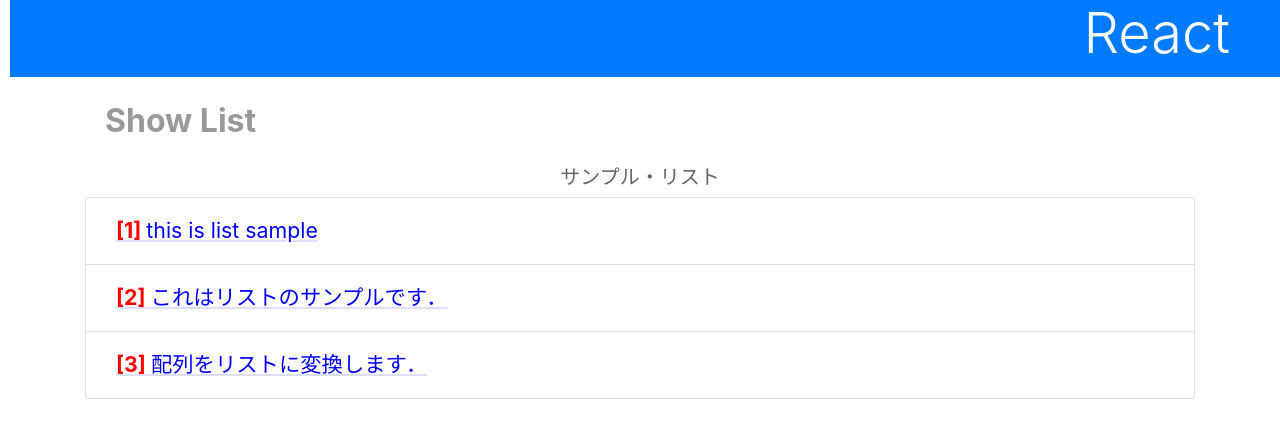
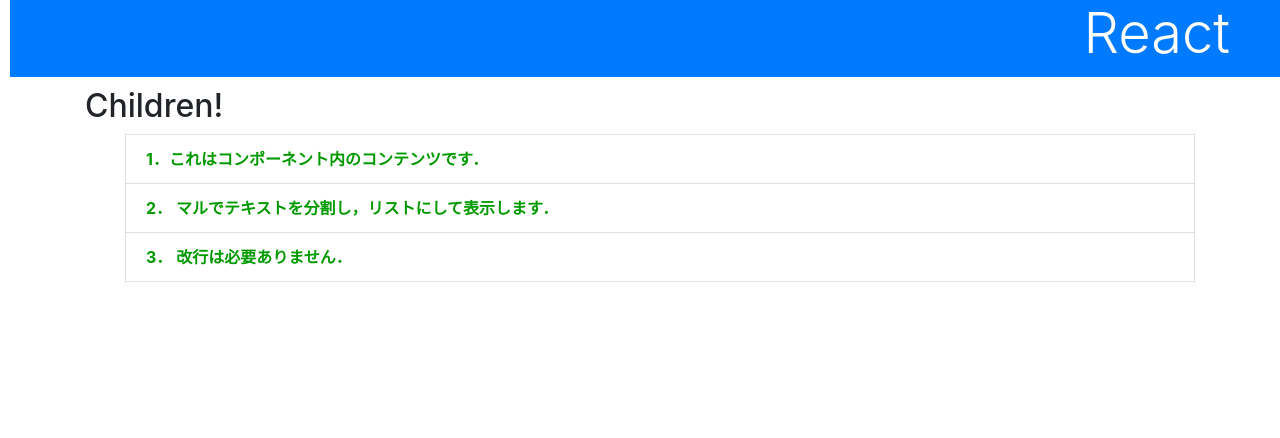
Before and after one commit to kitoriaaa/React-learn, a React (Create React App) app in the folder react_app_v2/: page / in a window 1280 px wide. Shown: the top 438 px of the page. Built offline with nearby package versions, Linux system fonts and the light colour scheme.

Commit message:
Update to use component children

```diff
--- a/react_app_v2/src/App.js
+++ b/react_app_v2/src/App.js
@@ -1,18 +1,11 @@
+import React, { Component } from 'react';
 import './App.css';
-import React, { Component } from 'react';
 
 class App extends Component {
-  data = [
-    "this is list sample",
-    "これはリストのサンプルです．",
-    "配列をリストに変換します．",
-  ];
+  input = '';
 
   constructor(props) {
     super(props);
-    this.state = {
-      list: this.data,
-    };
   }
 
   render() {
@@ -20,8 +13,11 @@
       <div>
         <h1 className="bg-primary text-white display-4">React</h1>
         <div className="container">
-          <p className="subtitle">Show List</p>
-          <List title="サンプル・リスト" data={this.data} />
+          <Message title="Children!">
+            これはコンポーネント内のコンテンツです．
+            マルでテキストを分割し，リストにして表示します．
+            改行は必要ありません．
+          </Message>
         </div>
       </div>
     )
@@ -29,49 +25,36 @@
 }
 
 
-class List extends Component {
-  number = 1
+class Message extends Component {
+  li = {
+    fotSize: "14pt",
+    fontWeight: "bold",
+    color: "#090",
+  };
+
   render() {
-    let data = this.props.data;
+    let content = this.props.children;
+    let arr = content.split("．");
+    let arr2 = []
+    for (let i = 0; i < arr.length; i++) {
+      if (arr[i].trim() != '') {
+        arr2.push(arr[i]);
+      }
+    }
+
+    let list = arr2.map((value, key) => (
+      <li className="list-group-item" style={this.li} key={key}>
+        {key + 1}．{value}．
+      </li>
+    ));
+
     return (
       <div>
-        <p className="h5 text-center">{this.props.title}</p>
-        <ul className="list-group">
-          {data.map((item, key) => (
-            <li className="list-group-item" key={key}>
-              <Item number={key + 1} value={item} />
-            </li>
-          ))}
-        </ul>
+        <h2>{this.props.title}</h2>
+        <ol classname="list-group">{list}</ol>
       </div>
     );
   }
 }
 
-
-class Item extends Component {
-  item = {
-    fontSize: "16pt",
-    color: "#00f",
-    textDecoration: "underline",
-    textDecorationColor: "#ddf",
-  }
-
-  num = {
-    fontWeight: "bold",
-    color: "red"
-  }
-
-  render() {
-    return (
-      <p style={this.item}>
-        <span style={this.num}>
-          [{this.props.number}]&nbsp;
-        </span>
-        {this.props.value}
-      </p>
-    )
-  }
-}
-
 export default App;
```
